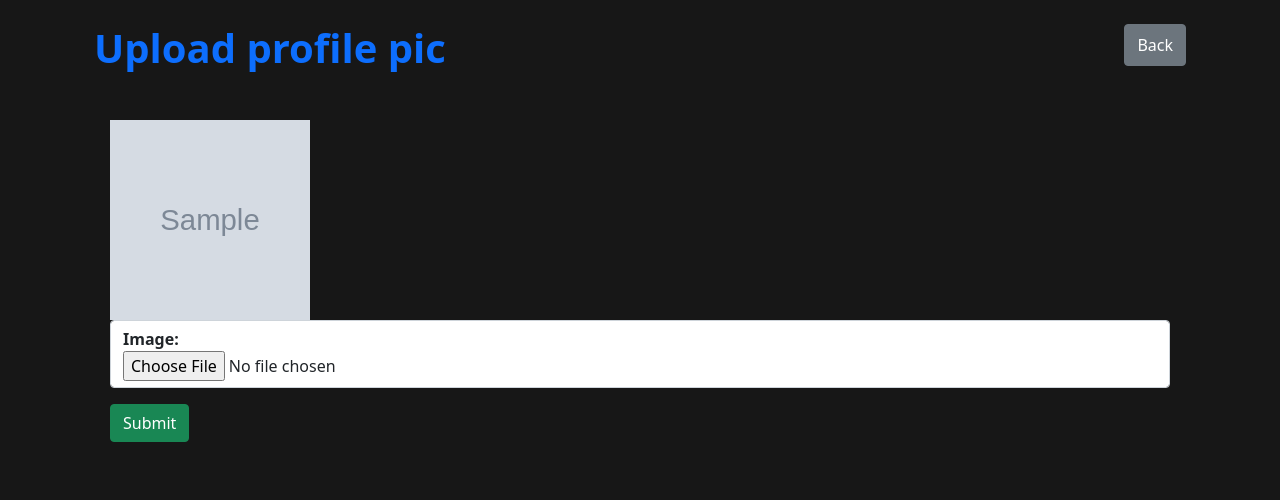
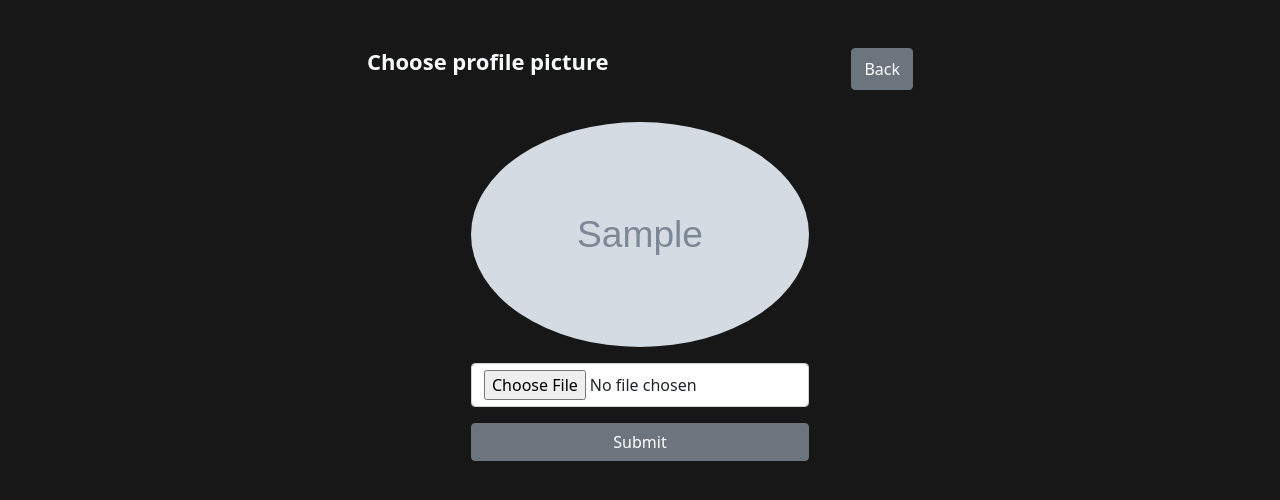
Before and after one commit to adagun/ImageSharingProject, a Django app: page /edit_profile_picture/1/ in a window 1280 px wide. Shown: the part 56-556 px from the top of the page. Run offline with Django 3.2, Linux system fonts and the light colour scheme; a user stored in the database is signed in; tables that the repository leaves empty hold one stand-in row (values such as "Sample post"); grey boxes marked "Sample" are stand-in pictures.

Commit message:
style profile picture page

```diff
--- a/accounts/forms.py
+++ b/accounts/forms.py
@@ -2,7 +2,7 @@ from django import forms
 from django.contrib.auth.models import User
 from django.contrib.auth.forms import UserCreationForm as DjangoUserCreationForm
 from django.core.exceptions import ValidationError
-from django.forms import ModelForm
+from django.forms import ModelForm, ImageField
 
 from accounts.models import UserProfilePicture
 
@@ -27,6 +27,7 @@ class UserCreationForm(DjangoUserCreationForm):
 
 
 class UserProfilePicForm(ModelForm):
+
     class Meta:
         model = UserProfilePicture
         fields = ['image']
--- a/sharingapp/templates/profile_pic_form.html
+++ b/sharingapp/templates/profile_pic_form.html
@@ -2,29 +2,30 @@
 
 
 {% block content %}
-<div class=" container p-4 ">
-    <div class="d-flex justify-content-between">
-        <h1 class="text-primary fw-bold">Upload profile pic</h1>
+<div class="container p-4 mt-4">
+        <div class="d-flex justify-content-center">
+    <div class="d-flex justify-content-between h-100 w-50  ">
+
+        <h1 style="font-size:22px" class="text-light fw-bold">Choose profile picture</h1>
         <a href="{% url 'profile'%}"> <button type="button" class="btn btn-secondary py-2">Back</button> </a>
     </div>
-
-    <div class="container w-auto p-3">
+        </div>
+ <div class="d-flex align-items-center justify-content-center h-100">
         <form class="mt-4" action=" " method="post" enctype="multipart/form-data">
-            <img src="{{ form.instance.image.url }}" style="width: 200px; height: 200px"/>
+             <div class="d-flex mt-2 m-auto">
+                <img class="rounded-circle" src="{{ form.instance.image.url }}" style="width: 100%; height: 225px" />
+            </div>
             {% csrf_token %}
-
-            <div class="form-control  ">
-                <label class="col-2 fw-bold" for="{{ form.image.id_for_label }}">Image:</label>
-                <div class="ml-4"> {{form.image}}</div>
+            <div class="form-control mt-3">
+                {{form.image}}
             </div>
 
+            <div class="row mt-3 m-auto">
+                <input class="btn btn-secondary" type="submit" value="Submit" />
+            </div>
+        </form>
+            </div>
+</div>
 
-    <div class="col-12 mt-3 ">
 
-        <input class="btn btn-success" type="submit" value="Submit" />
-    </div>
-        </form>
-
-    </div>
-</div>
 {%endblock %}
--- a/sharingapp/views.py
+++ b/sharingapp/views.py
@@ -1,4 +1,3 @@
-
 from django.shortcuts import redirect, render
 from django.urls import reverse_lazy
 from django.contrib.auth.decorators import login_required
@@ -56,39 +55,44 @@ def profileView(request):
     postImages = Post.objects.filter(user=request.user).order_by('-uploaded')
     profilePic = UserProfilePicture.objects.filter(user=request.user)
 
-    followers=UserFollow.objects.filter(followed_user=request.user).count()
-    followeing=UserFollow.objects.filter(user=request.user).count()
+    followers = UserFollow.objects.filter(followed_user=request.user).count()
+    followeing = UserFollow.objects.filter(user=request.user).count()
 
     context = {
         "postImages": postImages,
         "profilePic": profilePic,
-        "followers":followers,
-        "followeing":followeing
+        "followers": followers,
+        "followeing": followeing
     }
     return render(request, "profile.html", context)
+
 
 def savedPostsView(request):
     savedImages = UserSavedImage.objects.filter(user=request.user).order_by('-post__uploaded')
     profilePic = UserProfilePicture.objects.filter(user=request.user)
 
     postImages = Post.objects.filter(user=request.user)
-    followers=UserFollow.objects.filter(followed_user=request.user).count()
-    followeing=UserFollow.objects.filter(user=request.user).count()
+    followers = UserFollow.objects.filter(followed_user=request.user).count()
+    followeing = UserFollow.objects.filter(user=request.user).count()
 
     context = {
         "savedImages": savedImages,
         "postImages": postImages,
         "profilePic": profilePic,
-        "followers":followers,
-        "followeing":followeing
+        "followers": followers,
+        "followeing": followeing
     }
     return render(request, "profile.html", context)
+
 
 def userPage(request, Id):
     postImages = Post.objects.filter(user=Id)
     user = User.objects.get(id=Id)
     userFollow = UserFollow.objects.filter(user=request.user, followed_user=user)
+    profilePic = UserProfilePicture.objects.filter(user=user)
 
+    followers = UserFollow.objects.filter(followed_user=request.user).count()
+    followeing = UserFollow.objects.filter(user=request.user).count()
 
     if userFollow:
         exists = True
@@ -98,6 +102,9 @@ def userPage(request, Id):
         "currentUser": user,
         "postImages": postImages,
         "exists": exists,
+        "profilePic": profilePic,
+        "followers": followers,
+        "followeing": followeing
     }
     return render(request, "userPage.html", context)
 
```
